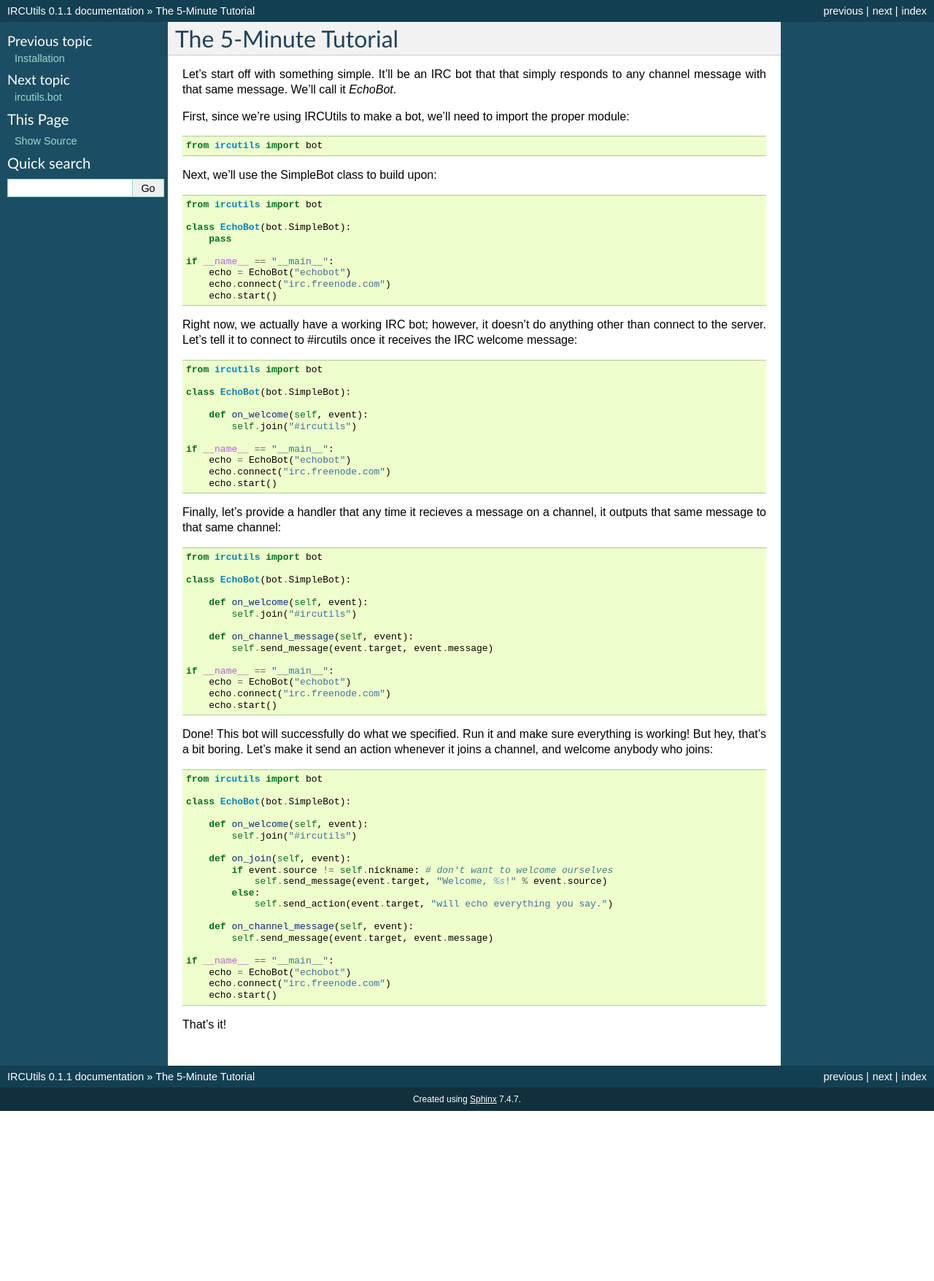
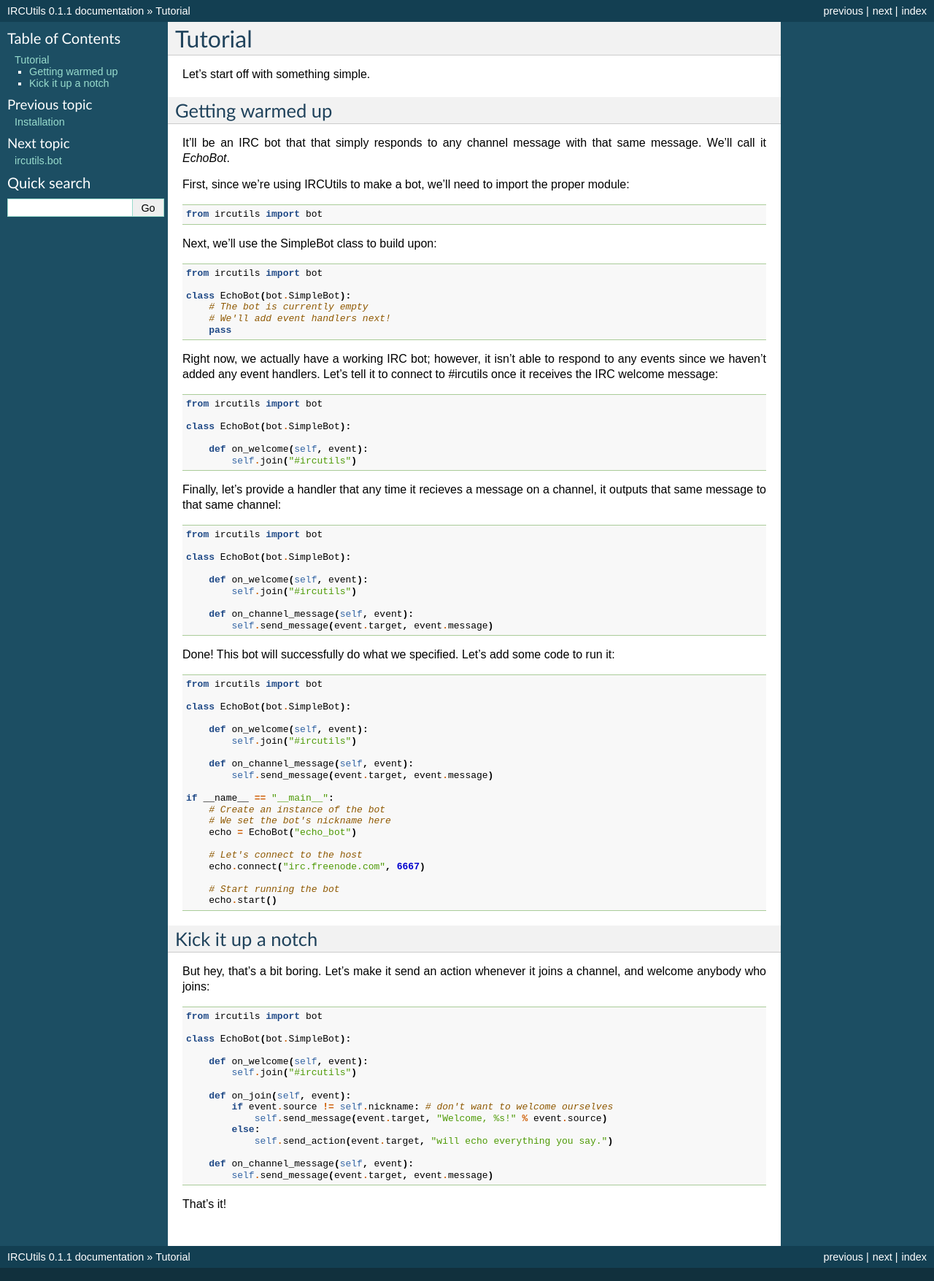
Before and after one commit to Kopachris/python-ircutils, a Sphinx documentation site: the page built from docs/tutorial.rst, in a window 1280 px wide. Shown: the whole page at 73% size. Built offline with Sphinx 7.4.7, drawn with Linux system fonts in a browser that asks for light colours; pages that are not in the unit, such as notebooks, are missing from menus; before the commit the page ends 1522 px from its top, so only the background shows below that.

```diff
--- a/docs/conf.py
+++ b/docs/conf.py
@@ -81,7 +81,7 @@ exclude_patterns = ['_build']
 #show_authors = False
 
 # The name of the Pygments (syntax highlighting) style to use.
-pygments_style = 'sphinx'
+pygments_style = 'tango'
 
 # A list of ignored prefixes for module index sorting.
 #modindex_common_prefix = []
@@ -148,10 +148,10 @@ html_static_path = ['_static']
 #html_split_index = False
 
 # If true, links to the reST sources are added to the pages.
-#html_show_sourcelink = True
+html_show_sourcelink = False
 
 # If true, "Created using Sphinx" is shown in the HTML footer. Default is True.
-#html_show_sphinx = True
+html_show_sphinx = False
 
 # If true, "(C) Copyright ..." is shown in the HTML footer. Default is True.
 #html_show_copyright = True
--- a/docs/intro.rst
+++ /dev/null
@@ -1,2 +0,0 @@
-Introduction
-============
--- a/docs/tutorial.rst
+++ b/docs/tutorial.rst
@@ -1,7 +1,10 @@
-The 5-Minute Tutorial
+Tutorial
 =====================
+Let's start off with something simple.
 
-Let's start off with something simple.
+
+Getting warmed up
+-----------------
 It'll be an IRC bot that that simply responds to any channel message with that
 same message. We'll call it `EchoBot`.
 
@@ -15,16 +18,13 @@ Next, we'll use the SimpleBot class to build upon::
     from ircutils import bot
 
     class EchoBot(bot.SimpleBot):
+        # The bot is currently empty
+        # We'll add event handlers next!
         pass
 
-    if __name__ == "__main__":
-        echo = EchoBot("echobot")
-        echo.connect("irc.freenode.com")
-        echo.start()
-
-Right now, we actually have a working IRC bot; however, it doesn't do anything
-other than connect to the server. Let's tell it to connect to #ircutils once it
-receives the IRC welcome message::
+Right now, we actually have a working IRC bot; however, it isn't able to respond
+to any events since we haven't added any event handlers.
+Let's tell it to connect to #ircutils once it receives the IRC welcome message::
 
     from ircutils import bot
 
@@ -32,11 +32,6 @@ receives the IRC welcome message::
 
         def on_welcome(self, event):
             self.join("#ircutils")
-
-    if __name__ == "__main__":
-        echo = EchoBot("echobot")
-        echo.connect("irc.freenode.com")
-        echo.start()
 
 Finally, let's provide a handler that any time it recieves a message on a
 channel, it outputs that same message to that same channel::
@@ -51,13 +46,34 @@ channel, it outputs that same message to that same channel::
         def on_channel_message(self, event):
             self.send_message(event.target, event.message)
 
+Done! This bot will successfully do what we specified. Let's add some code to
+run it::
+
+    from ircutils import bot
+
+    class EchoBot(bot.SimpleBot):
+
+        def on_welcome(self, event):
+            self.join("#ircutils")
+
+        def on_channel_message(self, event):
+            self.send_message(event.target, event.message)
+
     if __name__ == "__main__":
-        echo = EchoBot("echobot")
-        echo.connect("irc.freenode.com")
+        # Create an instance of the bot
+        # We set the bot's nickname here
+        echo = EchoBot("echo_bot")
+
+        # Let's connect to the host
+        echo.connect("irc.freenode.com", 6667)
+
+        # Start running the bot
         echo.start()
 
-Done! This bot will successfully do what we specified. Run it and make sure
-everything is working! But hey, that's a bit boring. Let's make it send an
+
+Kick it up a notch
+------------------
+But hey, that's a bit boring. Let's make it send an
 action whenever it joins a channel, and welcome anybody who joins::
 
     from ircutils import bot
@@ -76,9 +92,4 @@ action whenever it joins a channel, and welcome anybody who joins::
         def on_channel_message(self, event):
             self.send_message(event.target, event.message)
 
-    if __name__ == "__main__":
-        echo = EchoBot("echobot")
-        echo.connect("irc.freenode.com")
-        echo.start()
-
 That's it!
```
Also changed, not shown: docs/index.rst (+12 -8 lines), docs/installation.rst (+5 -4 lines), 1 other file.
